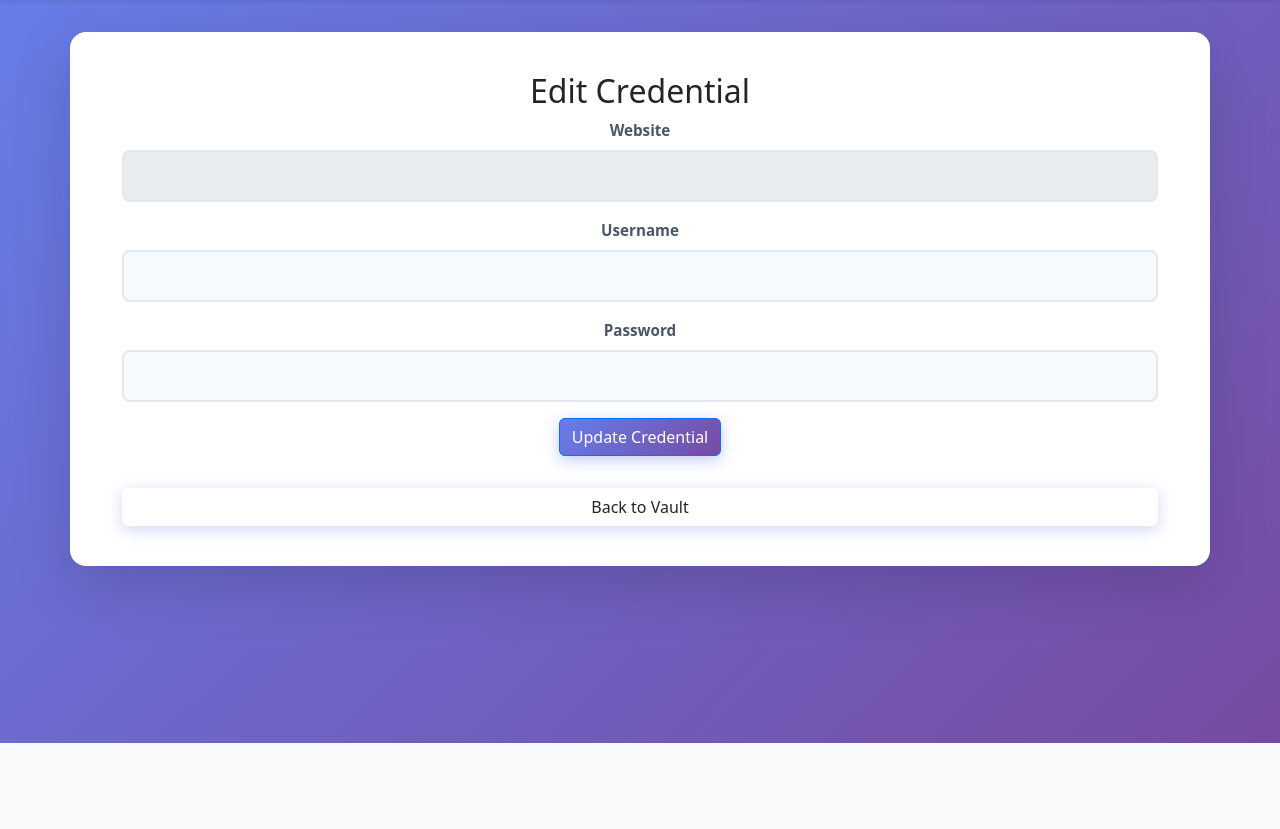
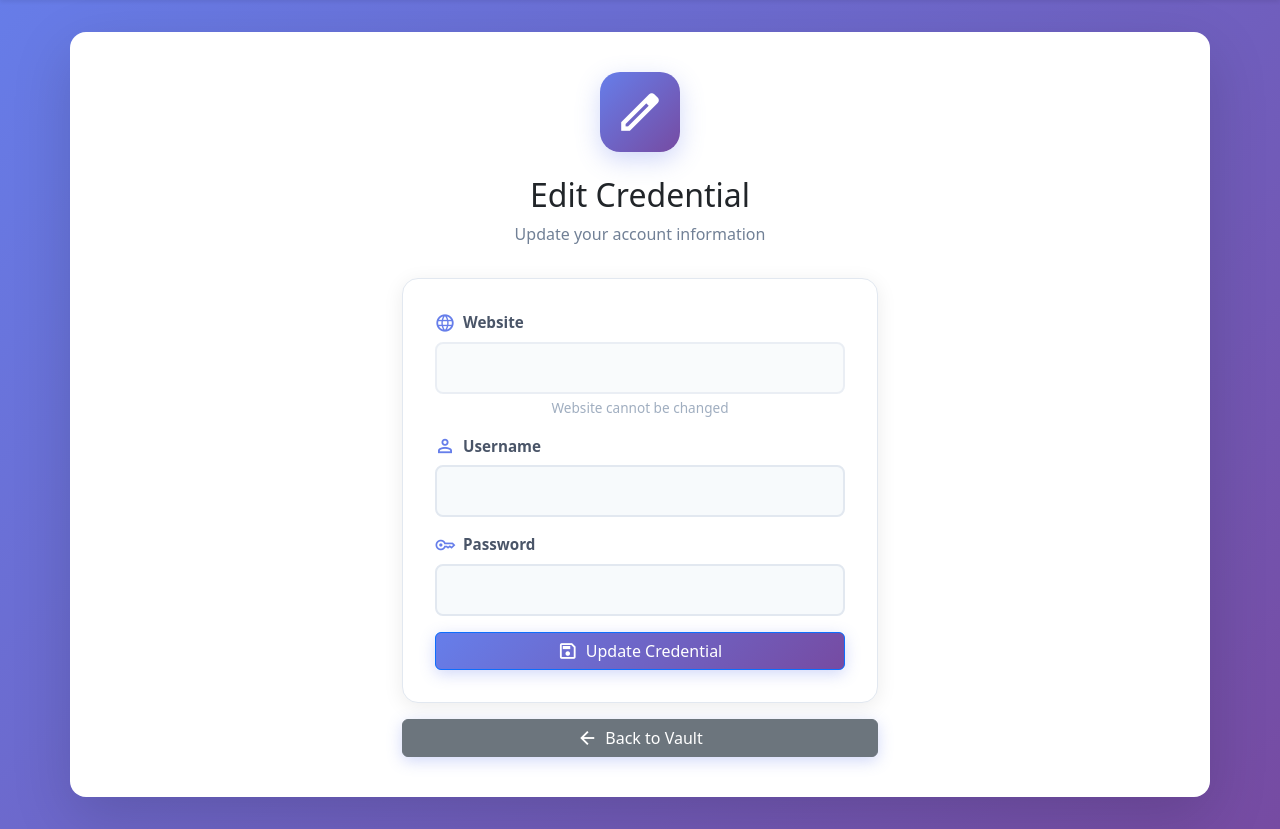
Before and after one commit to vedasm/AuthGuard, a Flask app: template templates/update.html in a window 1280 px wide. Shown: the part 57-886 px from the top of the page. Before the commit the page ends 800 px from the top, so only its background shows below. Run offline with Flask 3, Linux system fonts and the light colour scheme; the template is opened without the code that fills it, so the values that code supplies are empty; some libraries are stand-ins or nearby versions.

Commit message:
Update update.html

```diff
--- a/templates/update.html
+++ b/templates/update.html
@@ -3,24 +3,126 @@
 {% block title %}Edit Credential - AuthGuard{% endblock %}
 
 {% block main %}
-<div class="container">
+<div class="container" style="max-width: 500px;">
+    <div class="page-header">
+        <div class="header-icon">
+            <span class="material-symbols-outlined">edit</span>
+        </div>
         <h2>Edit Credential</h2>
+        <p class="page-subtitle">Update your account information</p>
+    </div>
+
+    <div class="form-card">
         <form method="POST">
             <div class="mb-3">
-            <label for="website" class="form-label">Website</label>
+                <label for="website" class="form-label">
+                    <span class="material-symbols-outlined label-icon">language</span>
+                    Website
+                </label>
                 <input type="text" class="form-control" id="website" name="website" value="{{ cred['website'] }}" disabled>
+                <small class="form-text">Website cannot be changed</small>
             </div>
             <div class="mb-3">
-            <label for="username" class="form-label">Username</label>
+                <label for="username" class="form-label">
+                    <span class="material-symbols-outlined label-icon">person</span>
+                    Username
+                </label>
                 <input type="text" class="form-control" id="username" name="username" value="{{ cred['username'] }}" required>
             </div>
             <div class="mb-3">
-            <label for="password" class="form-label">Password</label>
+                <label for="password" class="form-label">
+                    <span class="material-symbols-outlined label-icon">key</span>
+                    Password
+                </label>
                 <input type="password" class="form-control" id="password" name="password" value="{{ cred['password_encrypted'] }}" required>
             </div>
-        <button class="btn btn-primary" type="submit">Update Credential</button>
+            <button class="btn btn-primary w-100" type="submit">
+                <span class="material-symbols-outlined">save</span>
+                Update Credential
+            </button>
         </form>
-    <br>
-    <a href="{{ url_for('vault') }}" class="btn w-100 mt-2">Back to Vault</a>
     </div>
+
+    <a href="{{ url_for('vault') }}" class="btn btn-secondary w-100 mt-3">
+        <span class="material-symbols-outlined">arrow_back</span>
+        Back to Vault
+    </a>
+</div>
+
+<style>
+    .page-header {
+        text-align: center;
+        margin-bottom: 2rem;
+    }
+
+    .header-icon {
+        width: 80px;
+        height: 80px;
+        background: linear-gradient(135deg, #667eea 0%, #764ba2 100%);
+        border-radius: 20px;
+        display: flex;
+        align-items: center;
+        justify-content: center;
+        margin: 0 auto 1.5rem;
+        box-shadow: 0 8px 24px rgba(102, 126, 234, 0.3);
+    }
+
+    .header-icon .material-symbols-outlined {
+        font-size: 48px;
+        color: white;
+    }
+
+    .page-subtitle {
+        color: #718096;
+        font-size: 1rem;
+        margin-top: 0.5rem;
+    }
+
+    .form-card {
+        background: white;
+        padding: 2rem;
+        border-radius: 16px;
+        box-shadow: 0 4px 20px rgba(0, 0, 0, 0.08);
+        border: 1px solid #e2e8f0;
+    }
+
+    .form-label {
+        display: flex;
+        align-items: center;
+        gap: 0.5rem;
+        font-weight: 600;
+        color: #4a5568;
+        margin-bottom: 0.5rem;
+        font-size: 0.95rem;
+    }
+
+    .label-icon {
+        font-size: 20px;
+        color: #667eea;
+    }
+
+    .form-text {
+        color: #a0aec0;
+        font-size: 0.85rem;
+        margin-top: 0.25rem;
+        display: block;
+    }
+
+    .form-control:disabled {
+        background: #f7fafc;
+        cursor: not-allowed;
+        opacity: 0.7;
+    }
+
+    .btn {
+        display: flex;
+        align-items: center;
+        justify-content: center;
+        gap: 0.5rem;
+    }
+
+    .btn .material-symbols-outlined {
+        font-size: 20px;
+    }
+</style>
 {% endblock %}
```
Lines whose indentation alone changed are shown as unchanged.
